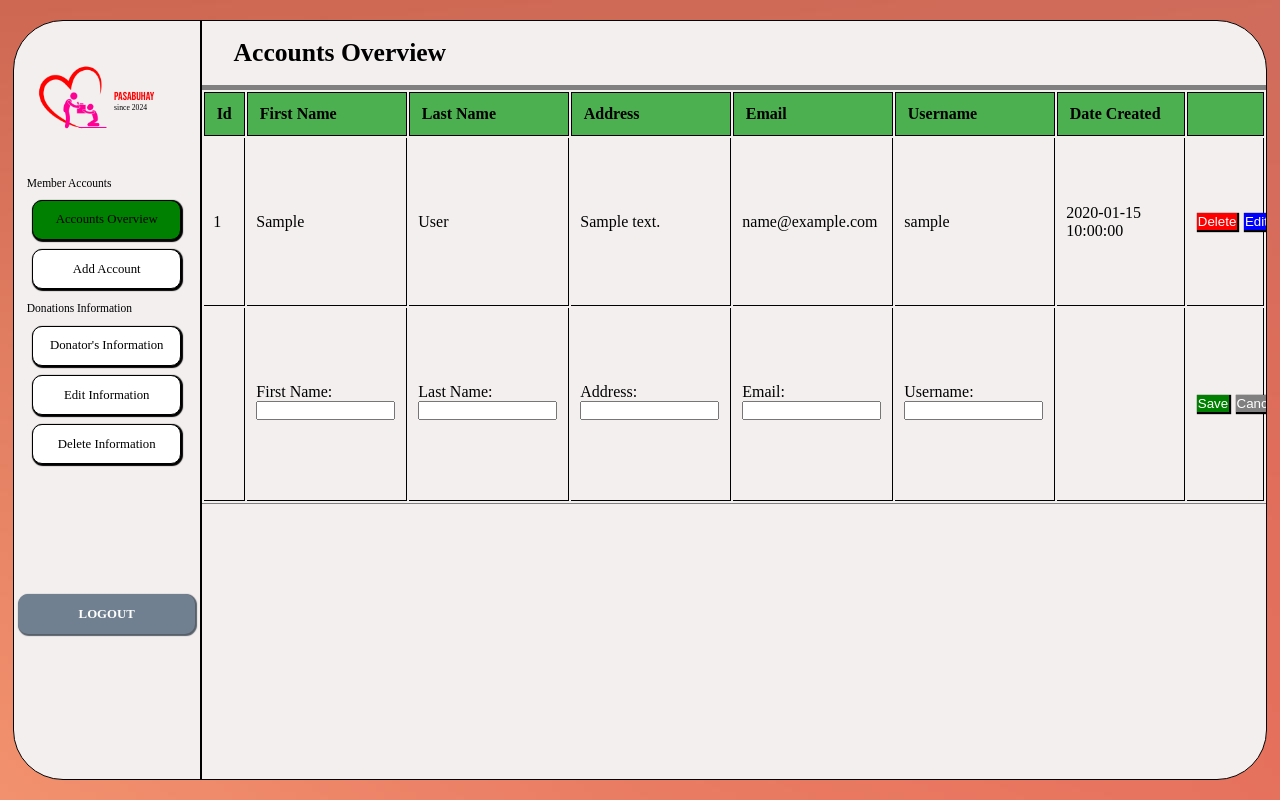
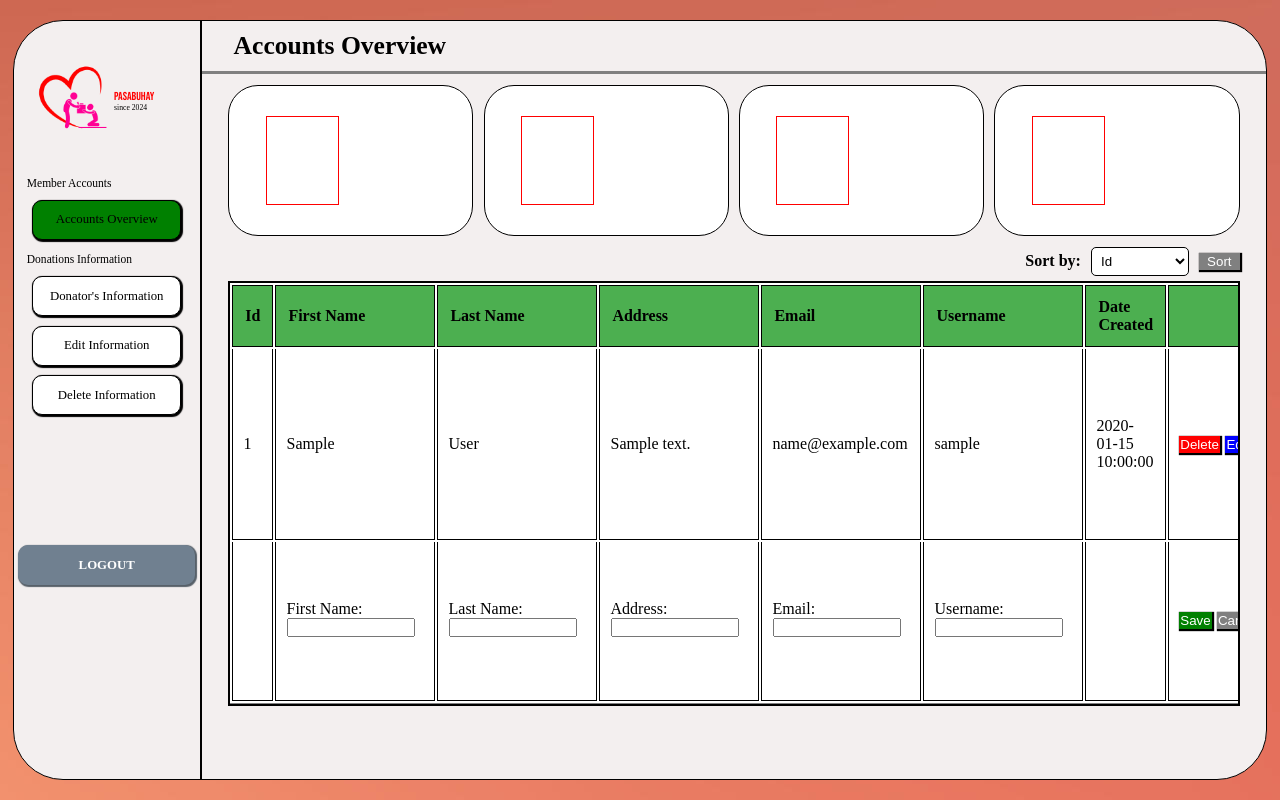
Before and after one commit to justinelaroza/Web-based-Donation-Platform-for-Pasabuhay-Providing-Essentials-to-People-in-Need-, a PHP site: page /dashboard-accounts-form.php in a window 1280 px wide. Run offline with PHP 8.4, Linux system fonts and the light colour scheme; the visitor is signed in with stand-in values (Sample User, id 1); tables that the repository leaves empty or names only in its code hold one stand-in row (values such as "Sample post").

Commit message:
fixed gui in dashboard, added save delete function and sort function

```diff
--- a/Dashboard/dashboard-accounts-form.css
+++ b/Dashboard/dashboard-accounts-form.css
@@ -159,12 +159,12 @@ body {
 .header {
     box-sizing: border-box;
     width: 100%;
-    height: 10%;
+    height: 7%;
     border-radius: 0 50px 0 0;
     font-size: .8rem;
     display: flex;
     align-items: center;
-    border-bottom: 5px gray solid;
+    border-bottom: 3px gray solid;
 }
 
 .header h1 {
@@ -178,16 +178,20 @@ body {
 }
 
 .database-wrapper {
-    height: 100%;
-    width: auto;
-    border-radius: 0 0 50px 0;
+    height: 56%;
+    width: 95%;
+    border: solid 2px black;
+    margin: 0 auto;
+    margin-bottom: 2%;
+    background-color: white;
 }
 
 .database-wrapper .table {
-    height: 60%;
+    height: 100%;
     width: 100%;
-    overflow-y: auto;
+    overflow: auto;
     border-bottom: 1px solid gray;
+    margin: 0 auto;
 }
 
 .table table {
@@ -207,9 +211,10 @@ body {
 }
 
 .table td {
-    padding: 0 0 0 .9%;
+    padding: 1% 1% 1% 1%;
     border-right: 1px solid black;
     border-bottom: 1px solid black;
+    border-left: 1px solid black;
     max-width: 160px;
 }
 
@@ -274,3 +279,109 @@ body {
 .option, .button_des {
     display: flex;
 }
+
+.savechanges-wrapper {
+    width: 100%;
+    height: 6.5%;
+    display: flex;
+    justify-content: center;
+    align-items: center;
+}
+
+.savechanges {
+    display: none;
+    border: solid 1px black;
+    width: 25%;
+    height: 80%;
+    text-align: center;
+    align-content: center;
+    margin-top: .5%;
+    box-shadow: 1.5px 1.5px 1.5px 1.5px rgb(99, 98, 98);
+    background-color: rgba(245, 245, 245, 0.541);
+    justify-content: center;
+}
+
+.savechanges button {
+    background-color: green;
+    box-shadow: 1px 1px 1px 1px black;
+    border: 1px green solid;
+    color: white;
+    cursor: pointer;
+    width: 15%;
+    margin-left: 2%;
+    margin-bottom: .7%;
+}
+
+.savechanges p {
+    font-style: italic;
+}
+
+/* counter */
+
+.counter-wrapper {
+    height: 20%;
+    width: 95%;
+    display: flex;
+    align-items: center;
+    justify-content: center;
+    margin: 1% 0 1% 2.5%;
+    gap: 1%;
+}
+
+.flex-item {
+    flex: 1;
+    display: flex;
+    align-items: center;
+    justify-content: left;
+    border: solid 1px black;
+    height: 100%;
+    width: auto;
+    border-radius: 30px;
+    background-color: white;
+}
+
+.container-pic {
+    border: solid 1px red;
+    height: 60%;
+    width: 30%;
+    margin-left: 15%;
+}
+
+.form-sort {
+    display: flex;
+    justify-content: right;
+    align-items: center;
+}
+
+.sort-container{
+    width: 95%;
+    height: 4%;
+    margin: 0 auto;
+    margin-bottom: .5%;
+    display: flex;
+    justify-content: right;
+    align-items: center;
+}
+
+.sort-container label {
+    font-weight: bold;
+    margin-right: 1%;
+}
+
+.sort-container select {
+    padding: 5px;
+    border: 1px solid black;
+    border-radius: 5px;
+    background-color: #fff;
+    cursor: pointer;
+    margin-right: 1%;
+}
+
+.sort {
+    background-color: gray;
+    box-shadow: 1px 1px 1px 1px black;
+    border: 1px gray solid;
+    color: white;
+    cursor: pointer;
+    width: 4%;
+}
--- a/Dashboard/dashboard-accounts-form.php
+++ b/Dashboard/dashboard-accounts-form.php
@@ -24,7 +24,6 @@
                 <ul>
                     <label class="last">Member Accounts</label>
                     <a href="dashboard-accounts-form.php"><li class="account">Accounts Overview</li></a>
-                    <a href="#"><li>Add Account</li></a>
                     <label class="first">Donations Information</label>
                     <a href="#"><li>Donator's Information</li></a>
                     <a href="#"><li>Edit Information</li></a>
@@ -39,6 +38,24 @@
             <div class="header">
                 <h1>Accounts Overview</h1>
             </div>
+            <div class="counter-wrapper">
+                <div class="flex-item"><div class="container-pic"></div></div>
+                <div class="flex-item"><div class="container-pic"></div></div>
+                <div class="flex-item"><div class="container-pic"></div></div>
+                <div class="flex-item"><div class="container-pic"></div></div>
+            </div>
+            <form action="dashboard-accounts-form.php" method="post" class="form-sort">
+                <div class="sort-container">
+                    <label for="sortOptions">Sort by:</label>
+                    <select id="sortOptions" name="sortOptions">
+                        <option value="register_id">Id</option>
+                        <option value="first_name">First Name</option>
+                        <option value="last_name">Last Name</option>
+                        <option value="username">Username</option>
+                    </select>
+                    <button type="submit" name="sort" class="sort">Sort</button>
+                </div>
+            </form>
             <div class="database-wrapper">
                 <div class="table">
                     <table>
@@ -57,6 +74,13 @@
                         ?>
                     </table>
                 </div>
+                <div class="savechanges-wrapper">
+                    <div class="savechanges" <?php Util::session('showDeleteRow') ?>>
+                        <form action="dashboard-accounts-form.php" method="post">
+                            <p>[ Delete row with username: <?php echo $_SESSION['deleteUser']?> ] ? <button class="save-button-delete" name="saveDelete">Save</button> </p>
+                        </form>
+                    </div>
+                </div>
             </div>
         </div>
     </div>
--- a/Dashboard/dashboard-backend.php
+++ b/Dashboard/dashboard-backend.php
@@ -4,20 +4,35 @@
 
     const DISPLAY_BLOCK = "style='display: block !important'";
     const DISPLAY_NONE = "style='display: none !important'";
-
     class Queries {
 
         private $db;
-
 
         public function __construct(DataBase $conn){
             $this->db = $conn->getConnection();
         }
 
+        public function sortBy($column) {
+            $query = "SELECT * FROM register_data ORDER BY $column";
+            $result = $this->db->query($query); //parang nag mysqli_query lang
+            return $result;
+        }
+
+        public function defaultSort() {
+            $query = "SELECT * FROM register_data";
+            $result = $this->db->query($query); //parang nag mysqli_query lang
+            return $result;
+        }
+
         public function selectMembers() {
 
-            $query = "SELECT * FROM register_data";
-            $result = $this->db->query($query); //parang nag mysqli_query lang
+            if ($_SERVER['REQUEST_METHOD'] == 'POST' && isset($_POST['sort'])) {
+                $chosenOne = $_POST['sortOptions']; //this mag hohold ng value dun sa mga options
+                $result = $this->sortBy($chosenOne);
+            }
+            else {
+                $result = $this->defaultSort();
+            }
 
             if ($result->num_rows > 0) {
 
@@ -64,31 +79,31 @@
                                         <td>
                                             <div class = 'tr_input'>
                                                 <label>First Name:</label>
-                                                <input type='text' name='input' class='input'>
+                                                <input type='text' name='firstname' class='input'>
                                             </div>
                                         </td>
                                         <td>
                                             <div class = 'tr_input'>
                                                 <label>Last Name:</label>
-                                                <input type='text' name='input' class='input'>
+                                                <input type='text' name='lastname' class='input'>
                                             </div>
                                         </td>
                                         <td>
                                             <div class = 'tr_input'>
                                                 <label>Address:</label>
-                                                <input type='text' name='input' class='input'>
+                                                <input type='text' name='address' class='input'>
                                             </div>
                                         </td>
                                         <td>
                                             <div class = 'tr_input'>
                                                 <label>Email:</label>
-                                                <input type='text' name='input' class='input'>
+                                                <input type='email' name='email' class='input'>
                                             </div>
                                         </td>
                                         <td>
                                             <div class = 'tr_input'>
                                                 <label>Username:</label>
-                                                <input type='text' name='input' class='input'>
+                                                <input type='text' name='username' class='input'>
                                             </div>
                                         </td>
                                         <td>
@@ -114,6 +129,21 @@
             $this->db->query($queryDeleteReg);
         }
 
+        public function checkAndUpdate($input, $registerId, $column) {
+            if (!empty(trim($input))) {
+                //register
+                $stmt = $this->db->prepare("UPDATE register_data SET $column = ? WHERE register_id = ?");
+                $stmt->bind_param('si', $input, $registerId);
+                $stmt->execute();
+                //login
+                if($input == $_POST['username']) {
+                    $stmt = $this->db->prepare("UPDATE login_data SET $column = ? WHERE login_id = ?");
+                    $stmt->bind_param('si', $input, $registerId);
+                    $stmt->execute();
+                }
+            }
+        }
+
     }
 
     class Util {
@@ -122,27 +152,47 @@
             header("Location: dashboard-accounts-form.php");
             exit();
         }
+
+        public static function session($input) {
+            if (isset($_SESSION[$input])) {
+                echo $_SESSION[$input];
+                unset($_SESSION[$input]);
+            }
+        }
     }
 
     $db = new DataBase();
     $query = new Queries($db);
 
     if ($_SERVER['REQUEST_METHOD'] == 'POST' && isset($_POST['delete_user'])) {
-        //$delete = $_POST['delete_user'];
-        //$query->deleteUser($delete);
+        $_SESSION['deleteUser'] = $_POST['delete_user']; //containing to ng username ng idedelete
+        $_SESSION['showDeleteRow'] = DISPLAY_BLOCK;
+    }
+
+    if($_SERVER['REQUEST_METHOD'] == 'POST' && isset($_POST['saveDelete'])) {
+        $delete = $_SESSION['deleteUser'];
+        $query->deleteUser($delete);
+        unset($_SESSION['deleteUser']);
         Util::redirectExit();
     }
 
     if ($_SERVER['REQUEST_METHOD'] == 'POST' && isset($_POST['edit_user'])) {
-
         $registerId = $_POST['edit_user']; //this will hold the register id of the clicked row
         $_SESSION['edit_id'] = $registerId;
+        Util::redirectExit();
+    }
 
+    if ($_SERVER['REQUEST_METHOD'] == 'POST' && isset($_POST['save'])) {
+        $registerId = $_SESSION['edit_id']; //again eto yung register id ng ieedit
 
+        $query->checkAndUpdate($_POST['firstname'], $registerId, 'first_name');
+        $query->checkAndUpdate($_POST['lastname'], $registerId, 'last_name');
+        $query->checkAndUpdate($_POST['address'], $registerId, 'address');
+        $query->checkAndUpdate($_POST['email'], $registerId, 'email');
+        $query->checkAndUpdate($_POST['username'], $registerId, 'username');
 
-
+        unset($_SESSION['edit_id']);
         Util::redirectExit();
-
     }
 
     if ($_SERVER['REQUEST_METHOD'] == 'POST' && isset($_POST['cancel'])) {
--- a/Header/header.css
+++ b/Header/header.css
@@ -1,5 +1,5 @@
-@import url('/fonts/Cinzel/Cinzel-VariableFont_wght.ttf');
-@import url('/fonts/Bebas_Neue/BebasNeue-Regular.ttf');
+@import url('../-Fonts/Cinzel/Cinzel-VariableFont_wght.ttf');
+@import url('../-Fonts/Bebas_Neue/BebasNeue-Regular.ttf');
 
 * {
     margin: 0;
--- a/Header/header.html
+++ b/Header/header.html
@@ -20,7 +20,7 @@
 	</div>
 
 	<header class="header">
-		<a href="index.html"><img src="/FinalsPhp/pictures/logo.png" alt="Pasabuhay Logo" class="logo"></a>
+		<a href="../Main/index.html"><img src="../FinalsPhp/-Pictures/logo.png" alt="Pasabuhay Logo" class="logo"></a>
 		<nav class="navbar">
 				<ul>
 					<li><a href="#">HOME</a></li>
--- a/Login/login.php
+++ b/Login/login.php
@@ -27,7 +27,7 @@
                 if (password_verify($password, $hashPassDb)) { //pass is correct
                     $sessionArray = ['firstname', 'lastname', 'address', 'email', 'userRegister', 'origPass'];
                     RedundancyUtil::unsetSession($sessionArray);
-                    header('Location: index.php'); //go to index
+                    header('Location: ../Main/index.php'); //go to index
                     exit(); // used to stop further execution of code na pede mag interfere sa redirection
                 }
                 else { //pass is incorrect
--- a/Main/index.html
+++ b/Main/index.html
@@ -8,7 +8,7 @@
 </head>
 <body>
     <div class="div-container">
-        <img src="./pictures/give.png" alt="Two kids" class="pic">
+        <img src="../-Pictures/give.png" alt="Two kids" class="pic">
     </div>
 </body>
 </html>
--- a/Main/index.php
+++ b/Main/index.php
@@ -1,5 +1,5 @@
 <?php
-include 'header.html';
+include '../Header/header.html';
 include 'index.html';
 
 ?>
```
